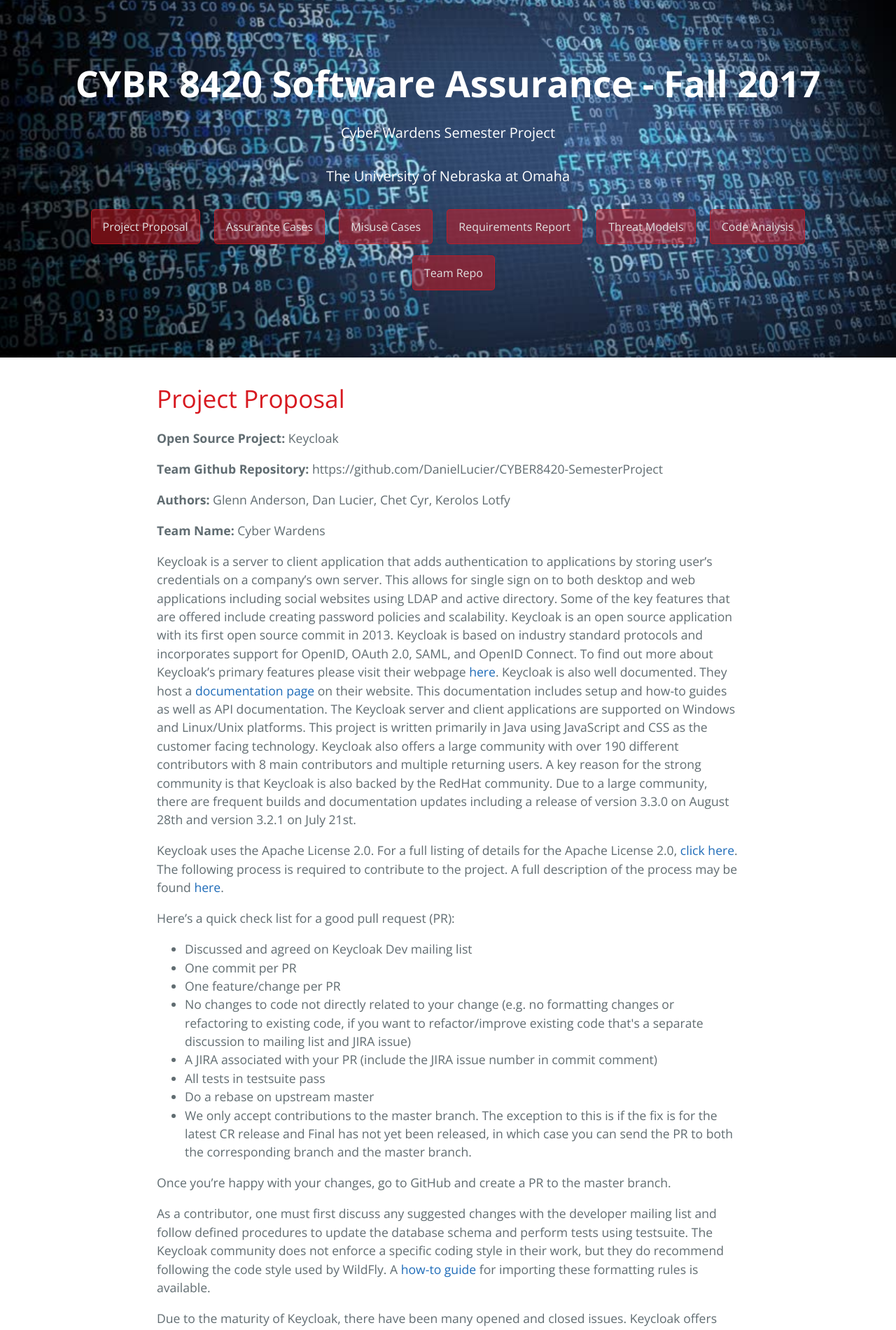
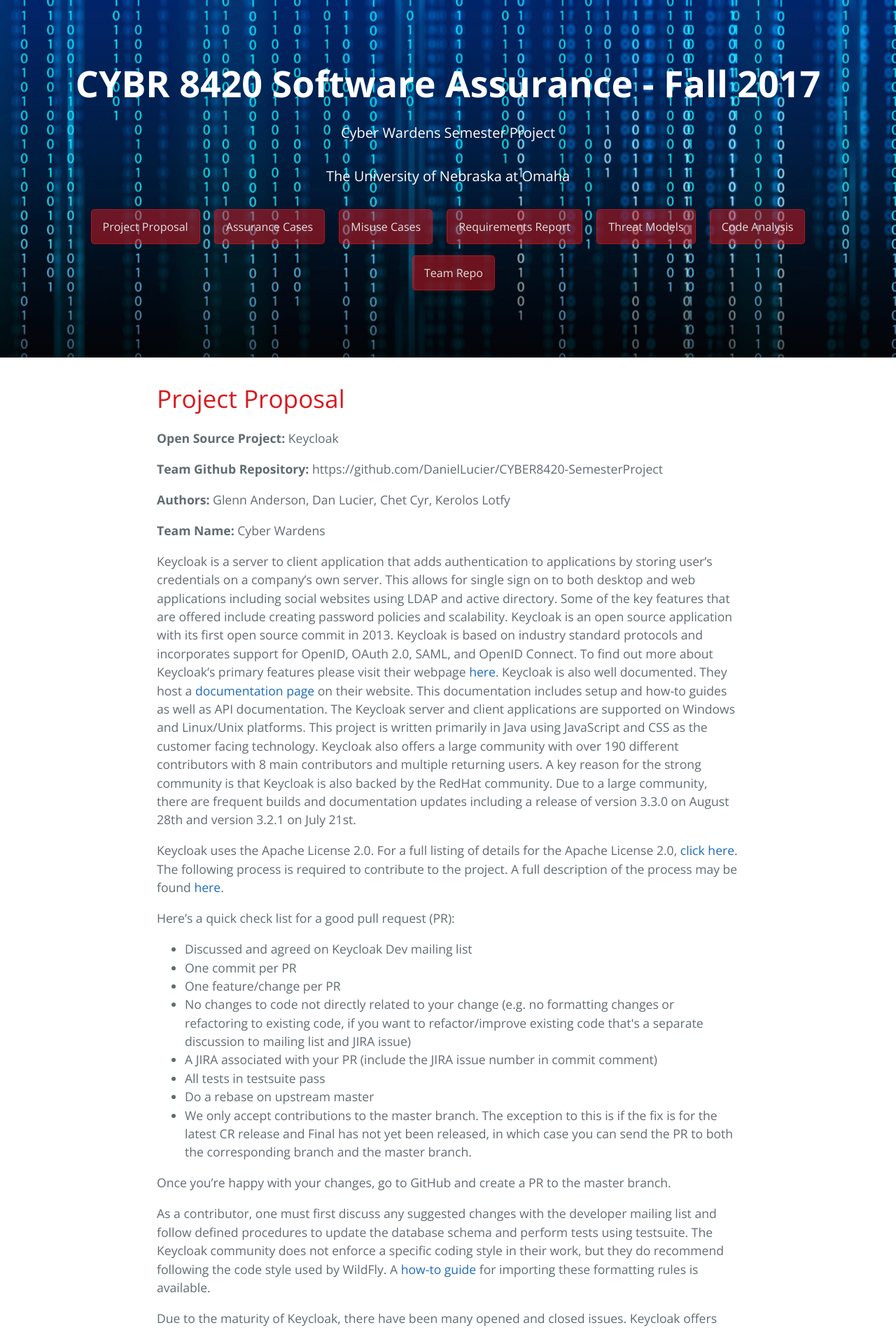
Before and after one commit to DanielLucier/CYBER8420-SemesterProject, a Jekyll site: the page built from index.md, in a window 1280 px wide. Shown: the top 1901 px of the page at 70% size. Built offline with Jekyll 4.4.1, drawn with Linux system fonts in a browser that asks for light colours.

Commit message:
Update stylesheet.css

```diff
--- a/misc/assets/stylesheets/stylesheet.css
+++ b/misc/assets/stylesheets/stylesheet.css
@@ -56,7 +56,7 @@ a {
 .page-header {
   color: #fff;
   text-align: center;
-  background-image: url('headerimage.jpg');
+  background-image: url('../images/headerimage.jpg');
   background-position: center;
   background-size: cover;
 }
```
